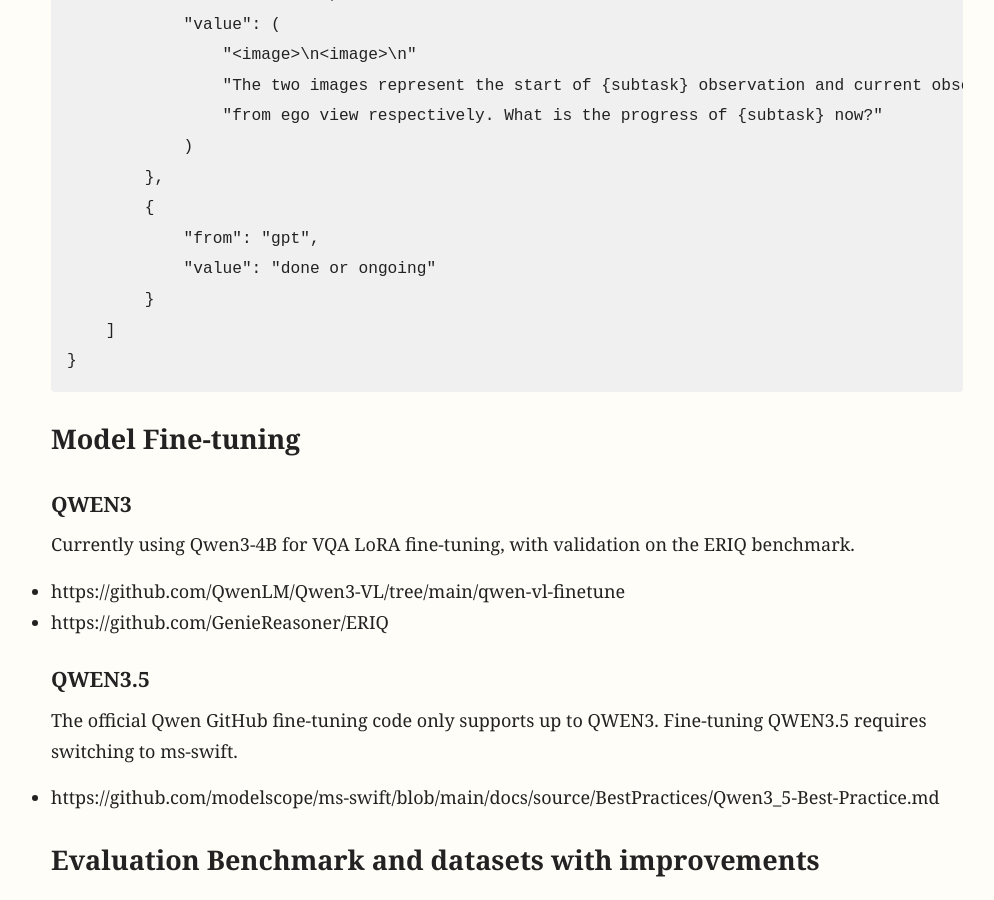
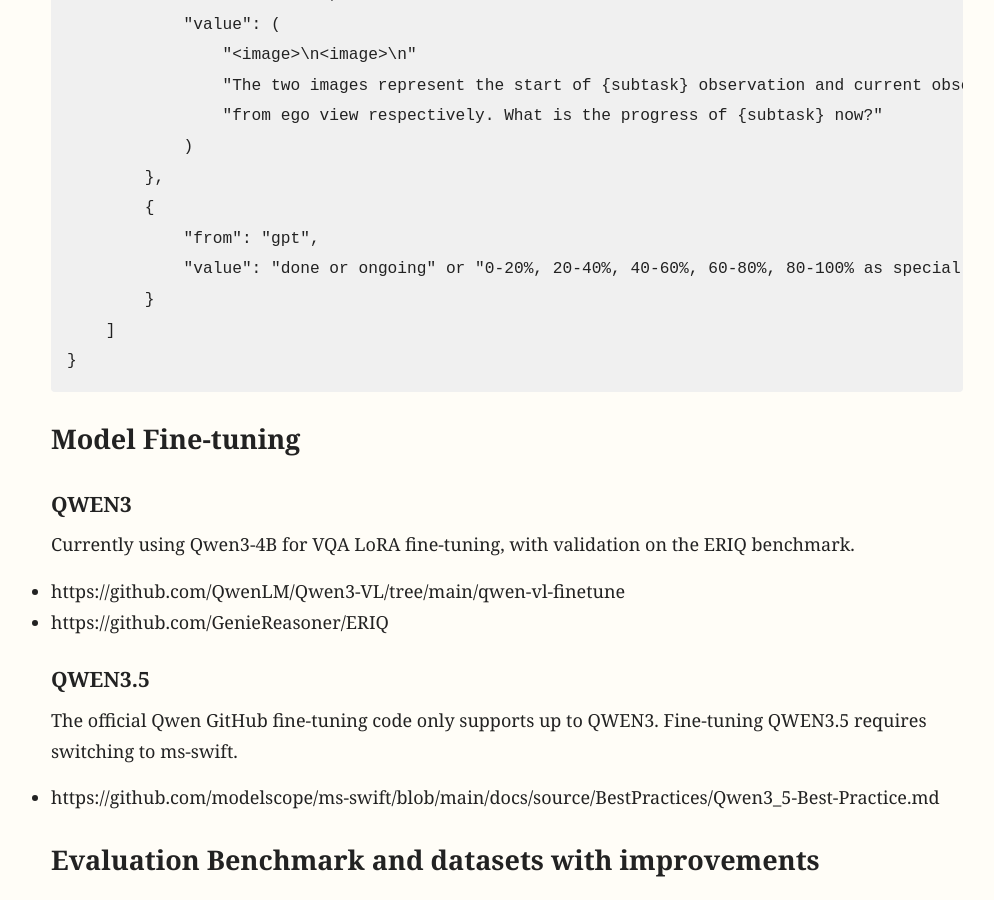
Before and after one commit to fire337/fire337.github.io, a Jekyll site: the page built from _posts/2026-07-30-highlevel-vlm.md, in a window 1280 px wide and 900 px high, scrolled down 3768 px. Shown: the whole window, without its empty margins (133-1127 px from the left). Built offline with Jekyll 4.4.1, drawn with Linux system fonts in a browser that asks for light colours.

Commit message:
Update 2026-07-30-highlevel-vlm.md

```diff
--- a/_posts/2026-07-30-highlevel-vlm.md
+++ b/_posts/2026-07-30-highlevel-vlm.md
@@ -117,7 +117,7 @@ vqa_item = {
         },
         {
             "from": "gpt",
-            "value": "done or ongoing"
+            "value": "done or ongoing" or "0-20%, 20-40%, 40-60%, 60-80%, 80-100% as special token"
         }
     ]
 }
```
